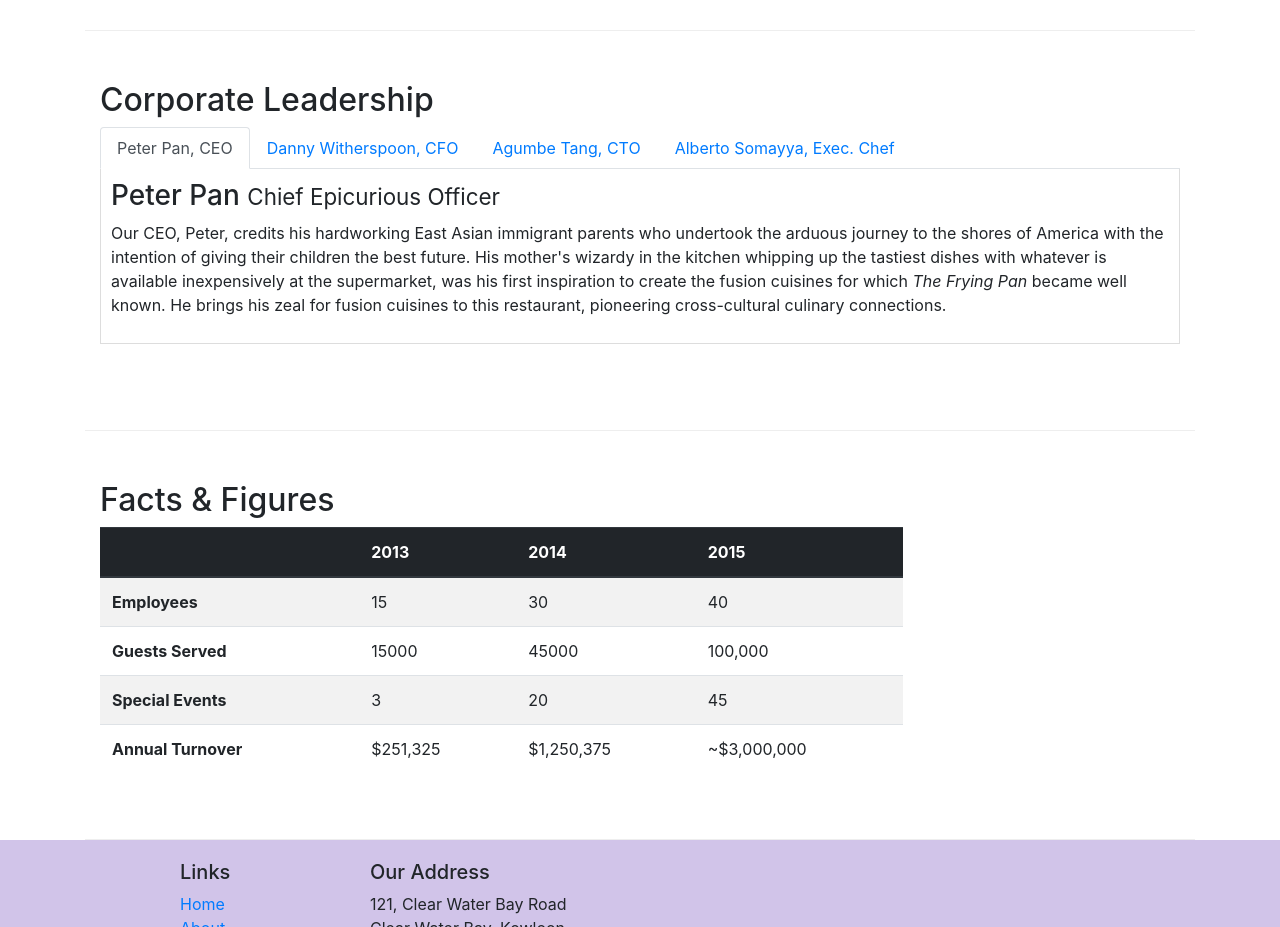
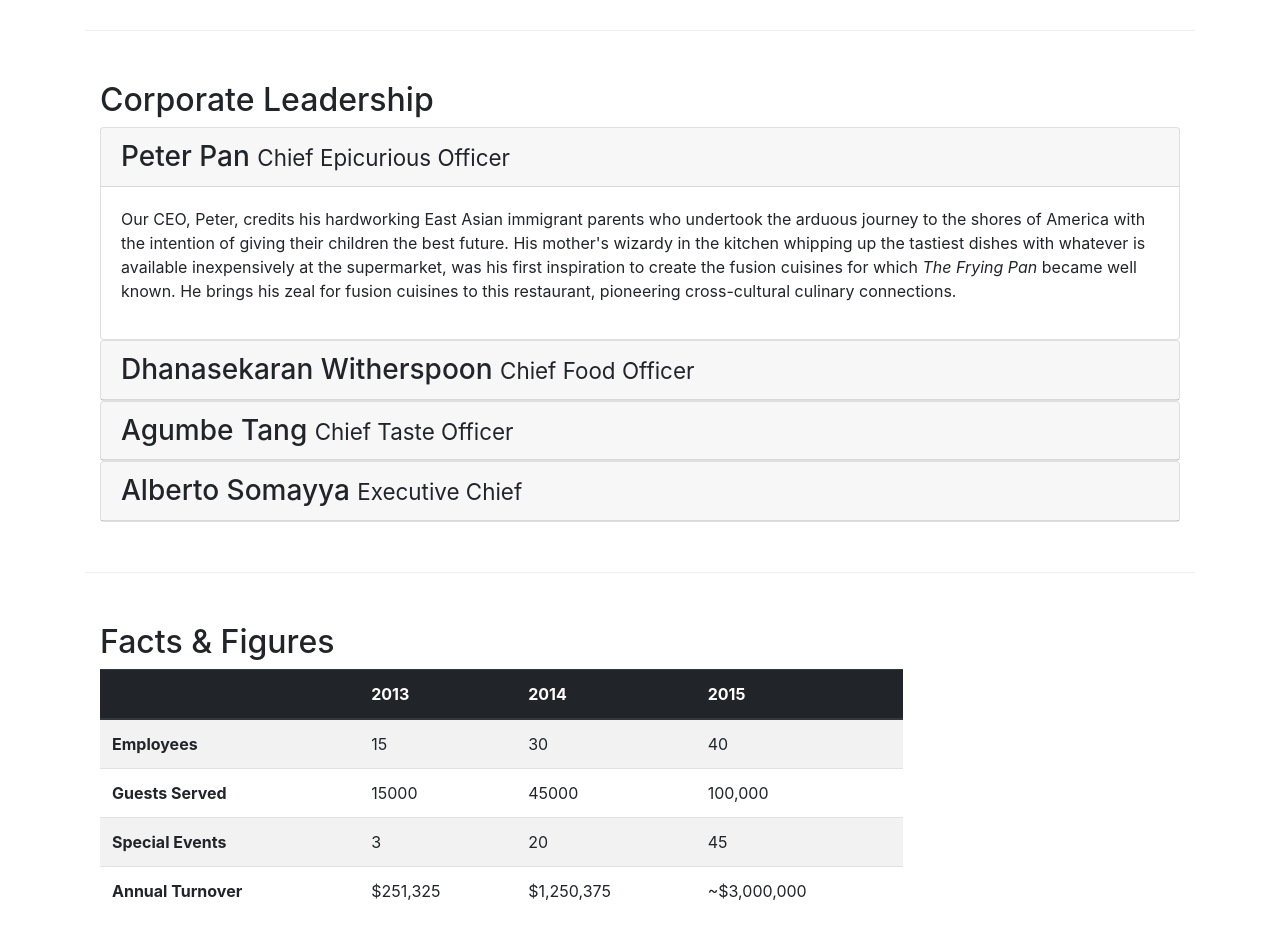
Before and after one commit to jay1310/Bootstrap--Restaurant-Website, a website: page aboutus.html in a window 1280 px wide. Shown: the part 920-1847 px from the top of the page. Drawn offline with nearby package versions, Linux system fonts and the light colour scheme.

Commit message:
Accordion

```diff
--- a/aboutus.html
+++ b/aboutus.html
@@ -103,46 +103,70 @@
             <div class="col-12">
                 <h2>Corporate Leadership</h2>
 
-                <ul class="nav nav-tabs">
-                    <li class="nav-item">
-                      <a class="nav-link active" href="#peter"
-                        role="tab" data-toggle="tab">Peter Pan, CEO</a>
-                    </li>
-                    <li class="nav-item">
-                      <a class="nav-link" href="#danny" role="tab"
-                        data-toggle="tab">Danny Witherspoon, CFO</a>
-                    </li>
-                    <li class="nav-item">
-                      <a class="nav-link" href="#agumbe"role="tab"
-                        data-toggle="tab">Agumbe Tang, CTO</a>
-                    </li>
-                    <li class="nav-item">
-                      <a class="nav-link" href="#alberto" role="tab"
-                        data-toggle="tab">Alberto Somayya, Exec. Chef</a>
-                    </li>
-                </ul>
+                <div id="accordion">
+                    <div class="card">
+                        <div class="card-header" role="tab" id="peterhead">
+                            <h3 class="mb-0">
+                                <a data-toggle="collapse" data-target="#peter">
+                                Peter Pan <small>Chief Epicurious Officer</small>
+                                </a>
+                            </h3>
+                        </div>
+                        <div class="collapse show" id="peter" data-parent="#accordion">
+                            <div class="card-body">
+                                <p class=" d-none d-sm-block">Our CEO, Peter, credits his hardworking East Asian immigrant parents who undertook the arduous journey to the shores of America with the intention of giving their children the best future. His mother's wizardy in the kitchen whipping up the tastiest dishes with whatever is available inexpensively at the supermarket, was his first inspiration to create the fusion cuisines for which <em>The Frying Pan</em> became well known. He brings his zeal for fusion cuisines to this restaurant, pioneering cross-cultural culinary connections.</p>
+                            </div>
+                        </div>
 
-                <div class="tab-content">
-                    <div role="tabpanel" class="tab-pane fade show active" id="peter">
-                        <h3>Peter Pan <small>Chief Epicurious Officer</small></h3>
-                        <p class=" d-none d-sm-block">Our CEO, Peter, credits his hardworking East Asian immigrant parents who undertook the arduous journey to the shores of America with the intention of giving their children the best future. His mother's wizardy in the kitchen whipping up the tastiest dishes with whatever is available inexpensively at the supermarket, was his first inspiration to create the fusion cuisines for which <em>The Frying Pan</em> became well known. He brings his zeal for fusion cuisines to this restaurant, pioneering cross-cultural culinary connections.</p>
                     </div>
 
-                    <div role="tabpanel" class="tab-pane fade" id="danny">
-                        <h3>Dhanasekaran Witherspoon <small>Chief Food Officer</small></h3>
-                        <p class=" d-none d-sm-block">Our CFO, Danny, as he is affectionately referred to by his colleagues, comes from a long established family tradition in farming and produce. His experiences growing up on a farm in the Australian outback gave him great appreciation for varieties of food sources. As he puts it in his own words, <em>Everything that runs, wins, and everything that stays, pays!</em></p>
+                    <div class="card">
+                        <div class="card-header" role="tab" id="dannyhead">
+                            <h3 class="mb-0">
+                                <a data-toggle="collapse" data-target="#danny">
+                                    Dhanasekaran Witherspoon <small>Chief Food Officer</small>
+                                </a>
+                            </h3>
+                        </div>
+                        <div class="collapse" id="danny" data-parent="#accordion">
+                            <div class="card-body">
+                                <p class=" d-none d-sm-block">Our CFO, Danny, as he is affectionately referred to by his colleagues, comes from a long established family tradition in farming and produce. His experiences growing up on a farm in the Australian outback gave him great appreciation for varieties of food sources. As he puts it in his own words, <em>Everything that runs, wins, and everything that stays, pays!</em></p>
+                            </div>
+                        </div>
+
                     </div>
 
-                    <div role="tabpanel" class="tab-pane fade" id="agumbe">
-                        <h3>Agumbe Tang <small>Chief Taste Officer</small></h3>
-                        <p class=" d-none d-sm-block">Blessed with the most discerning gustatory sense, Agumbe, our CTO, personally ensures that every dish that we serve meets his exacting tastes. Our chefs dread the tongue lashing that ensues if their dish does not meet his exacting standards. He lives by his motto, <em>You click only if you survive my lick.</em></p>
+                    <div class="card">
+                        <div class="card-header" role="tab" id="agumbehead">
+                            <h3 class="mb-0">
+                                <a data-toggle="collapse" data-target="#agumbe">
+                                    Agumbe Tang <small>Chief Taste Officer</small>
+                                </a>
+                            </h3>
+                        </div>
+                        <div class="collapse" id="agumbe" data-parent="#accordion">
+                            <div class="card-body">
+                                <p class=" d-none d-sm-block">Blessed with the most discerning gustatory sense, Agumbe, our CTO, personally ensures that every dish that we serve meets his exacting tastes. Our chefs dread the tongue lashing that ensues if their dish does not meet his exacting standards. He lives by his motto, <em>You click only if you survive my lick.</em></p>
+                            </div>
+                        </div>
+
                     </div>
 
-                    <div role="tabpanel" class="tab-pane fade" id="alberto">
-                        <h3>Alberto Somayya <small>Executive Chef</small></h3>
-                        <p class=" d-none d-sm-block">Award winning three-star Michelin chef with wide International experience having worked closely with whos-who in the culinary world, he specializes in creating mouthwatering Indo-Italian fusion experiences. He says, <em>Put together the cuisines from the two craziest cultures, and you get a winning hit! Amma Mia!</em></p>
+                    <div class="card">
+                        <div class="card-header" role="tab" id="albertohead">
+                            <h3 class="mb-0">
+                                <a data-toggle="collapse" data-target="#alberto">
+                                    Alberto Somayya <small>Executive Chief</small>
+                                </a>
+                            </h3>
+                        </div>
+                        <div class="collapse" id="alberto" data-parent="#accordion">
+                            <div class="card-body">
+                                <p class=" d-none d-sm-block">Award winning three-star Michelin chef with wide International experience having worked closely with whos-who in the culinary world, he specializes in creating mouthwatering Indo-Italian fusion experiences. He says, <em>Put together the cuisines from the two craziest cultures, and you get a winning hit! Amma Mia!</em></p>
+                            </div>
+                        </div>
                     </div>
-                 </div>
+                </div>
              </div>
        </div>
 
```
